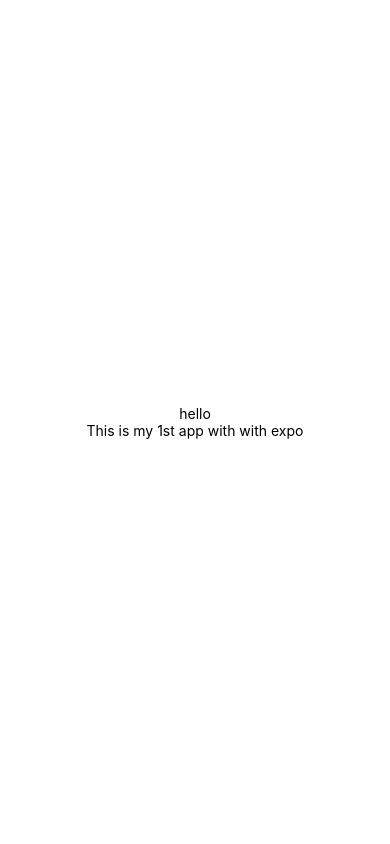
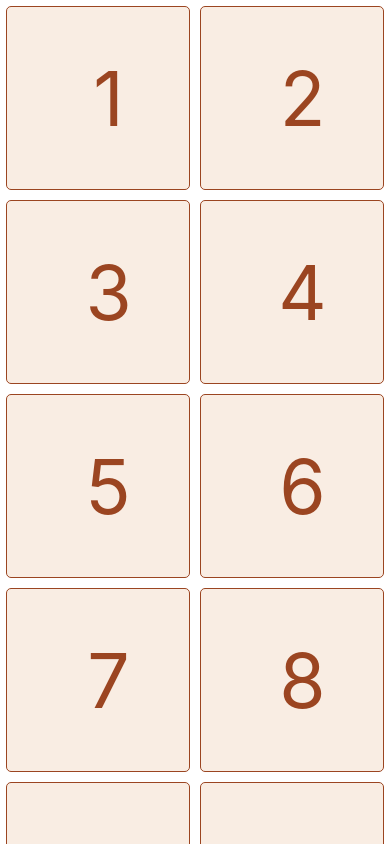
Before and after one commit to singh007pravesh/DEVember_RN, a React Native app: screen / in a window 390 px wide. Built offline with nearby package versions, Linux system fonts and the light colour scheme.

Commit message:
advant calender  - project calender

```diff
--- a/App.tsx
+++ b/App.tsx
@@ -1,12 +1,23 @@
-import { StatusBar } from 'expo-status-bar';
-import { StyleSheet, Text, View } from 'react-native';
+import { StatusBar } from "expo-status-bar";
+import { StyleSheet, Text, View, FlatList } from "react-native";
+import DayListItem from "./src/component/core/DayListItem";
 
 export default function App() {
   // console.warn('Generating waring message.')
+
+  const days = [ ...Array(24).keys() ].map( i => i+1);
+  // console.log(days);
   return (
     <View style={styles.container}>
-      <Text>hello</Text>
-      <Text>This is my 1st app with with expo</Text>
+      <FlatList
+        data={days}
+        columnWrapperStyle={styles.column}
+        style={styles.contentStyle}
+        numColumns={2}
+        renderItem={(item) =>
+          <DayListItem dayItem ={item.item}/>
+        }
+      />
       <StatusBar style="auto" />
     </View>
   );
@@ -15,8 +26,14 @@ export default function App() {
 const styles = StyleSheet.create({
   container: {
     flex: 1,
-    backgroundColor: '#fff',
-    alignItems: 'center',
-    justifyContent: 'center',
+    backgroundColor: "#fff",
   },
+  contentStyle: {
+    padding: 1,
+    // backgroundColor:'green',
+  },
+  column: {
+    // flex:1,
+  },
+
 });
--- /dev/null
+++ b/src/component/core/DayListItem.tsx
@@ -0,0 +1,37 @@
+import { StyleSheet, Text, View } from "react-native";
+import React from "react";
+
+type DayListItem = {
+    dayItem : number,
+}
+
+const DayListItem = ({dayItem}: DayListItem) => {
+  return (
+    <View style={styles.card}>
+      <Text style={styles.text}> {dayItem}</Text>
+    </View>
+  );
+};
+
+export default DayListItem;
+
+const styles = StyleSheet.create({
+
+  card: {
+    flex: 1,
+    aspectRatio: 1,
+    backgroundColor: "#F9EDE3",
+    borderColor: "#9b4521",
+    borderWidth: StyleSheet.hairlineWidth,
+    borderRadius: 5,
+    justifyContent: "center",
+    alignItems: "center",
+    margin: 5,
+    padding: 5,
+  },
+  text: {
+    color: "#9b4521",
+    fontSize: 75,
+    // fontFamily: 'AmaticBold',
+  },
+});
```
